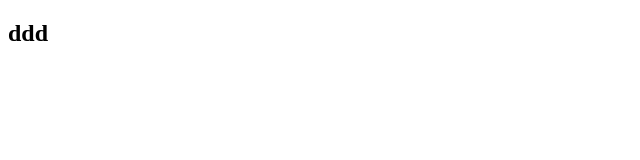
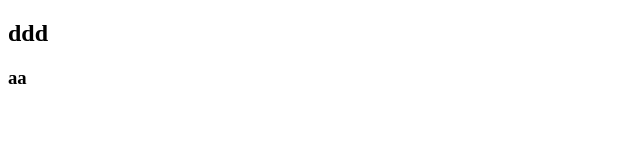
Before and after one commit to nattawutseelila/test-frok-editor, a plain HTML site: page index.html in a window 1280 px wide. Shown: the full height of the page, 0-640 px from the left. Drawn offline with Linux system fonts and the light colour scheme.

Commit message:
intro branch dev

```diff
--- a/index.html
+++ b/index.html
@@ -8,5 +8,6 @@
 </head>
 <body>
     <h2>ddd</h2>
+    <h3>aa</h3>
 </body>
 </html>
```
